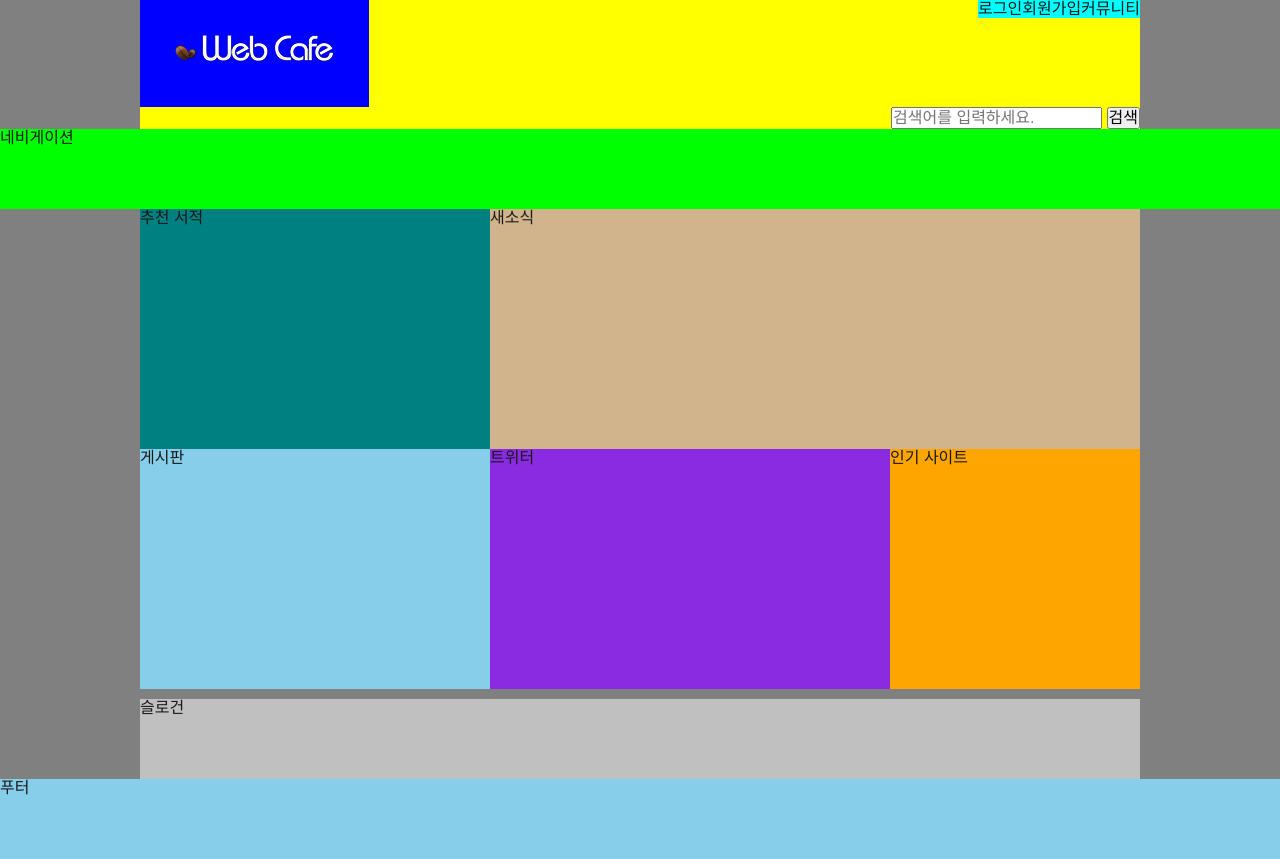
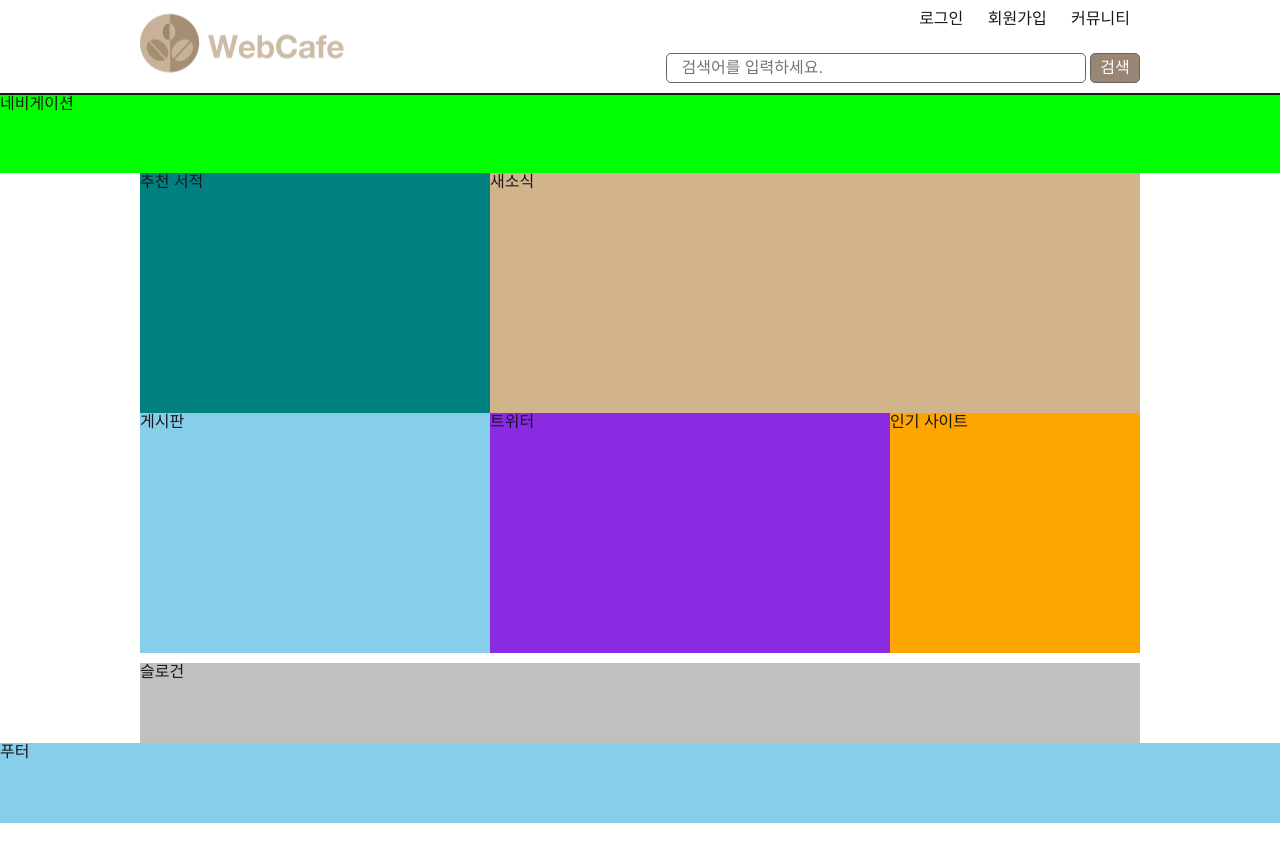
Before and after one commit to jaehanjung/9-, a plain HTML site: page FDS_9 html,css/index.html in a window 1280 px wide. After the commit the page ends 823 px from the top, so only its background shows below. Drawn offline with Linux system fonts and the light colour scheme; a web font is replaced by a local one.

Commit message:
18-03-28 과제 완료

```diff
--- /dev/null
+++ b/FC-logo/css/FC-logo.css
@@ -0,0 +1,91 @@
+@charset "utf-8";
+
+/* 초기화 스타일 */
+*,
+*::before,
+*::after {
+  margin: 0;
+  padding: 0;
+  border: 0;
+  box-sizing: border-box;
+}
+/* 블릭기호 삭제 */
+ul {
+  list-style-type: none;
+}
+a {
+  text-decoration: none;
+  color: inherit;
+}
+.clearfix::after {
+  content: "";
+  clear: both;
+  display: block;
+}
+.content {
+  width: 1100px;
+  margin: 0 auto;
+}
+/* 컨테이너 */
+.container {
+  background-image: url("/FC-logo/fc-logoimg/eng-header-1203.png");
+  background-color: #181818;
+  width: 100%;
+  height: 2000px;
+  padding-top: 55px;
+}
+/* 헤더 */
+header {
+  background-color: #fff;
+  width: 100%;
+  top: 0;
+  left: 0;
+  position: fixed;
+}
+.header {
+  /* background-color: yellow; */
+  height: 55px;
+}
+/* 로고 */
+.logo {
+  margin: 0;
+  float: left;
+  height: 55px;
+}
+.logo img {
+  width: 200px;
+  height: 55px;
+}
+.member {
+  float: right;
+  position: relative;
+  top: 50%;
+  transform: translateY(-50%);
+}
+.member li {
+  /* background-color: green; */
+  float: left;
+  padding-left: 35px;
+  font-size: 13px;
+  color: #444444;
+}
+.member li:last-child {
+  font-weight: 500;
+}
+.member a{
+  display: block;
+  width: 100%;
+}
+.member a::after{
+  height: 2px;
+  display:block;
+  width: 100%;
+  transform: scale(0,1);
+  transition: all 0.2s ease-out;
+  content: "";
+  transform-origin: left;
+}
+.member a:hover::after, .member a:focus::after {
+  border-bottom: 2px solid #F87252;
+ transform: scale(1,1);
+}
--- a/FDS_9 html,css/css/style.css
+++ b/FDS_9 html,css/css/style.css
@@ -8,6 +8,7 @@
 *::after {
   margin: 0;
   padding: 0;
+  border: 0;
   box-sizing: border-box;
 }
 /* 블릭기호 삭제 */
@@ -42,7 +43,7 @@ body {
 /* 컨테이너 */
 .container {
   height: 100vh;
-  background-color: grey;
+  background-color: #fff;
 }
 /* 레이아웃 공통 */
 .header,
@@ -53,35 +54,75 @@ body {
 }
 /* 헤더 */
 .header {
-  background-color: yellow;
+  background-color: #fff;
+  padding: 0 0 10px 0;
+  position: relative;
 }
 /* 로고 */
 .logo {
-  background-color: blue;
-  float: left;
+  /* background-color: blue; */
   margin: 0;
-  padding: 1em;
+  position: absolute;
+  top: 50%;
+  transform: translateY(-50%);
 }
+
 /* 멤버 링크 */
 .member {
-  background-color: aqua;
-  float: right;
+  /* background-color: aqua; */
+  text-align: right;
+  font-size: 0;
+  position: relative;
 }
 .member li {
-  float: left;
+  display: inline;
+  font-size: 1rem;
+  /* right: 10px; */
 }
+.member a:hover,.member a:focus{
+  color: #FF005A;
+}
+/* .member li::before {
+  content: "|";
+} */
+/* .member li:first-child::before {
+  content: "";
+} */
+.member a {
+  display: inline-block;
+  padding: 10px;
+}
+
 /* 검색 폼 */
 .search {
-  clear: both;
-  float: right;
+  /* background-color: aqua; */
+  text-align: right;
+  margin-top: 15px;
 }
 .search fieldset {
   border: 0;
   padding: 0;
   margin: 0;
 }
+input[type="search"] {
+  height: 30px;
+  width: 420px;
+  padding: 1px 15px;
+  border: 1px solid #666;
+  border-radius: 5px;
+}
+.btn-search {
+  height: 30px;
+  width: 50px;
+  padding: 5px;
+  border: 1px solid #666;
+  background-color: #988574;
+  color: #fff;
+  border-radius: 5px;
+}
 /* 네비 */
 .navigation {
+  border-top: 2px solid #181818;
   background-color: lime;
   height: 10vh;
 }
--- a/FDS_9 html,css/index.html
+++ b/FDS_9 html,css/index.html
@@ -11,10 +11,10 @@
 
 <body>
     <div class="container">
-        <header class="header clearfix">
+        <header class="header">
             <h1 class="logo">
                 <a href="#">
-                    <img src="./images/logo.png" alt="Web-Cafe">
+                    <img src="./images/webcafe-logo.png" alt="Web-Cafe">
                 </a>
             </h1>
             <ul class="member">
```
Also changed, not shown: FC-logo/index.html (added, +30 -0 lines), FC-logo/fc-logoimg/eng-header-1203.png (added), FC-logo/fc-logoimg/fastcampus_logo_positive-1.png (added).
